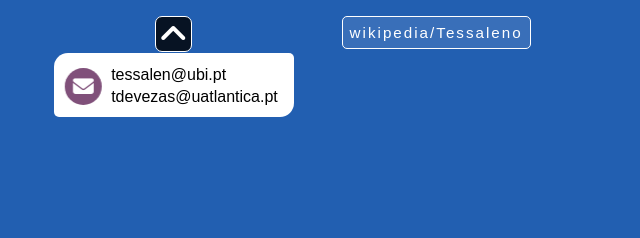
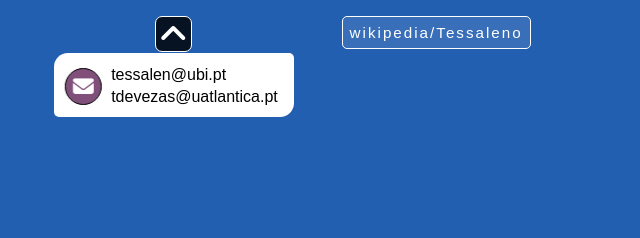
Before and after one commit to ChristianBDevezas/books-with-modal, a plain HTML site: page index.html in a window 1280 px wide. Both pictures are taken after a click on the button "Contact Me". Shown: the part 554-792 px from the top of the page, 0-640 px from the left. Drawn offline with nearby package versions, Linux system fonts and the light colour scheme.

Commit message:
update email icon

```diff
--- a/css/home.css
+++ b/css/home.css
@@ -242,6 +242,7 @@ section.banner {
 
 .email .icon-wrapper {
     background-color: var(--light-red-color);
+    border: 1px solid var(--black-color);
     animation: move-icon 6s infinite;
 }
 @keyframes move-icon {
@@ -336,7 +337,6 @@ section.banner {
 
 @media(min-width: 1024px) and (max-width: 1079px) {
     .banner-title { font-size: 1.7rem; }
-
     .banner-subtitle { font-size: 1.03rem; }
 }
 
```
